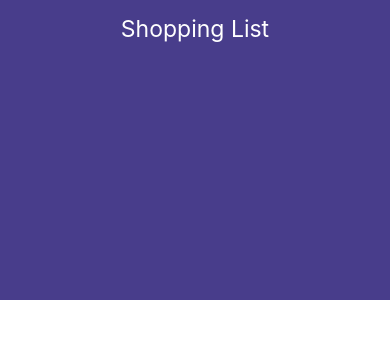
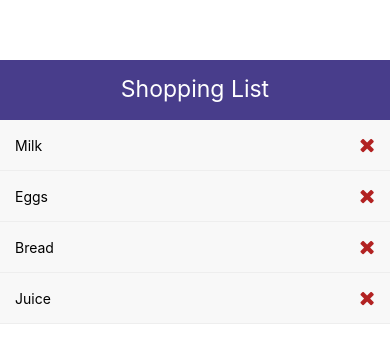
Before and after one commit to Kawsikan/Todo-React-Native, a React Native app: screen / in a window 390 px wide. Shown: the top 344 px of the page. Built offline with nearby package versions, Linux system fonts and the light colour scheme.

Commit message:
added delete functionality

```diff
--- a/App.js
+++ b/App.js
@@ -14,41 +14,21 @@
     { id: uuidv4(), text: 'Bread' },
     { id: uuidv4(), text: 'Juice' }
   ]);
-  // const [isLoading, setLoading] = useState(true);
-  // const [data, setData] = useState([]);
-  // console.log(data);
 
-  // useEffect(() => {
-  //   fetch('https://raw.githubusercontent.com/adhithiravi/React-Hooks-Examples/master/testAPI.json')
-  //     .then((response) => response.json())
-  //     .then((json) => setData(json))
-  //     .catch((error) => console.error(error))
-  //     .finally(() => setLoading(false));
-  // }, []);
+  const deleteItem = (id) => {
+    setItems(preItems => {
+      return preItems.filter(item => item.id != id);
+    });
+  }
 
   return (
 
-    <View>
+    <View style={styles.container}>
       <Header title="Shopping List" />
       <FlatList data={items}
-        renderItem={({ item }) => <ListItem item={item} />}
+        renderItem={({ item }) => <ListItem item={item} deleteItem={deleteItem}/>}
       />
     </View>
-    // <View style={{ flex: 1, padding: 24 }}>
-    //   {isLoading ? <Text>Loading...</Text> :
-    //     (<View style={{ flex: 1, flexDirection: 'column', justifyContent: 'space-between' }}>
-    //       <Text style={{ fontSize: 18, color: 'green', textAlign: 'center' }}>{data.title}</Text>
-    //       <Text style={{ fontSize: 14, color: 'green', textAlign: 'center', paddingBottom: 10 }}>Articles:</Text>
-    //       <FlatList
-    //         data={data.articles}
-    //         keyExtractor={({ id }, index) => id}
-    //         renderItem={({ item }) => (
-    //           <Text>{item.id + '. ' + item.title}</Text>
-    //         )}
-    //       />
-    //     </View>
-    //     )}
-    // </View>
 
   );
 };
--- a/components/ListItem.js
+++ b/components/ListItem.js
@@ -1,25 +1,32 @@
 import React from 'react';
-import { Text, View, Image, StyleSheet, TextInput } from 'react-native';
+import { Text, View, StyleSheet, TouchableOpacity } from 'react-native';
+import Icon from 'react-native-vector-icons/dist/FontAwesome';
 
-
-const ListItem = ({title}) => {
+const ListItem = ({ item ,deleteItem}) => {
     return (
-        <View style={styles.header}>
-            <Text style={styles.text}>{title}</Text>
-        </View>
+        <TouchableOpacity style={styles.listItem}>
+            <View style={styles.listItemView}>
+                <Text style={styles.listItemText}>{item.text}</Text>
+                <Icon name="remove" size={20} color="firebrick" onPress={() => deleteItem(item.id)} />
+            </View>
+        </TouchableOpacity>
     )
 }
 
 const styles = StyleSheet.create({
-    header: {
-        height: 60,
+    listItem: {
         padding: 15,
-        backgroundColor: 'darkslateblue'
+        backgroundColor: '#f8f8f8',
+        borderBottomWidth: 1,
+        borderBottomColor: '#eee'
     },
-    text: {
-        color: 'white',
-        fontSize: 23,
-        textAlign: 'center'
+    listItemView: {
+        flexDirection: 'row',
+        justifyContent: 'space-between',
+        alignItems: 'center'
+    },
+    listItemText: {
+
     }
 })
 
```
